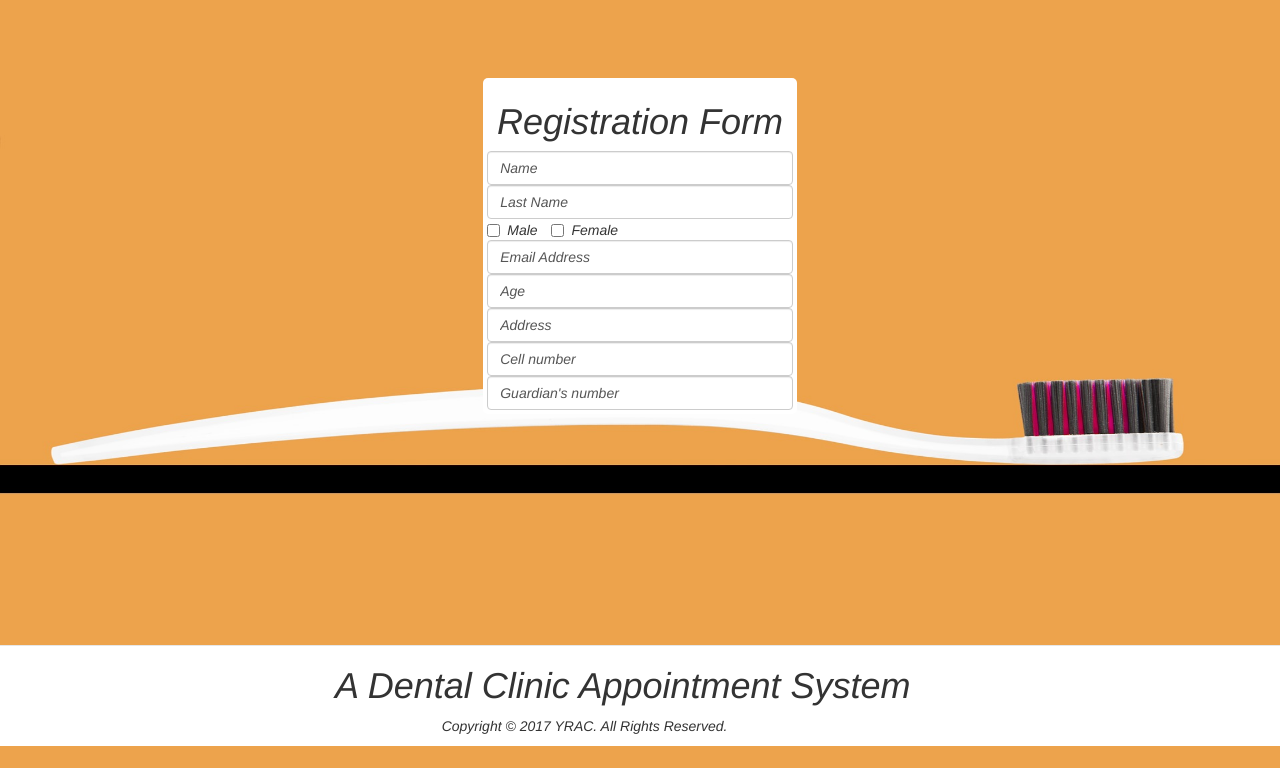
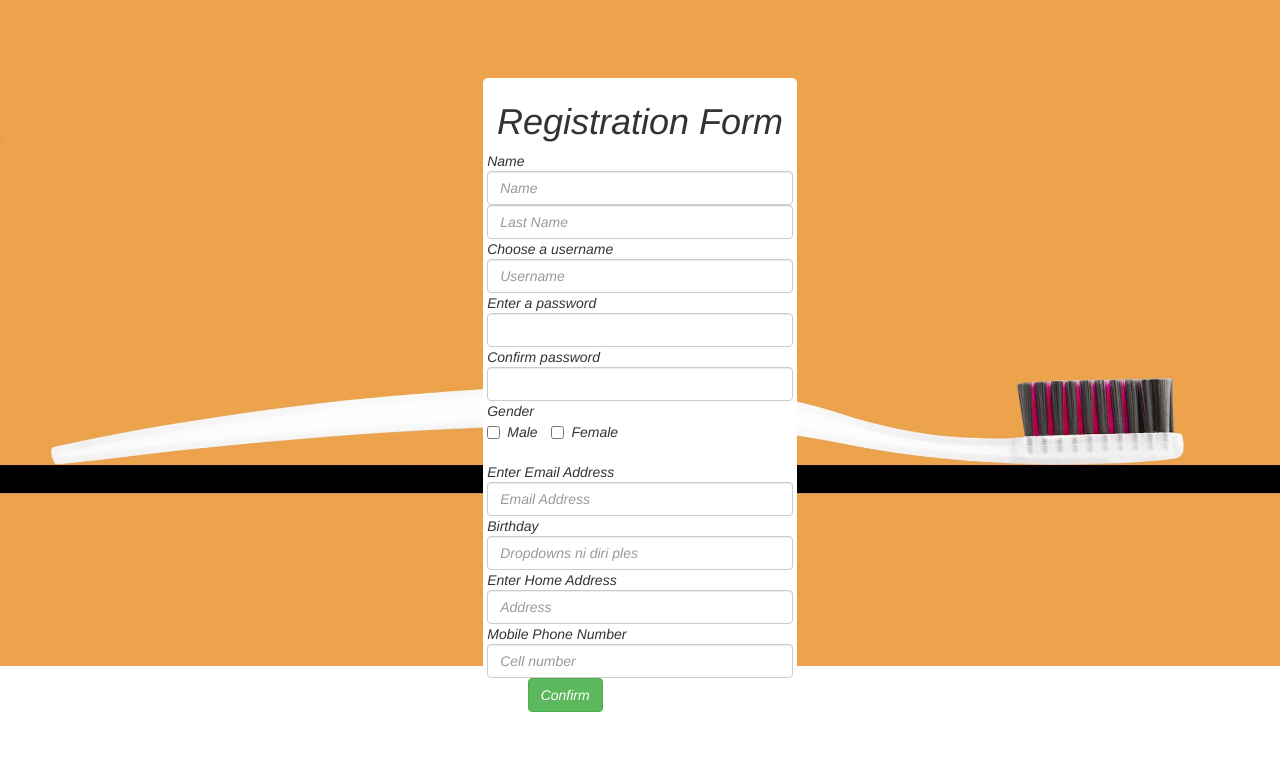
Before and after one commit to ydenzel/dentalclinic, a PHP site: page /Registration.php in a window 1280 px wide. Shown: the part 54-822 px from the top of the page. Before the commit the page ends 800 px from the top, so only its background shows below. Run offline with PHP 8.4, Linux system fonts and the light colour scheme.

Commit message:
Update Registration.php

```diff
--- a/Registration.php
+++ b/Registration.php
@@ -37,24 +37,38 @@
 	<div class="main-body col-xs-12 col-md-4 col-md-offset-4">
 		<div class="row" id="reg-row">
 			<div class="text-center"><h1><em>Registration Form<em></h1></div>
-			<form>
-				<input class="col-xs-12 form-control" type="text" value="Name">
-				<input class="col-xs-12 form-control" type="text" value="Last Name">
-				<label class="checkbox-inline"><input type="checkbox" value="">Male</label>
-				<label class="checkbox-inline"><input type="checkbox" value="">Female</label>
-				<input class="col-xs-12 form-control" type="text" value="Email Address">
-				<input class="col-xs-12 form-control" type="text" value="Age">
-				<input class="col-xs-12 form-control" type="text" value="Address">
-				<input class="col-xs-12 form-control" type="text" value="Cell number">
-				<hr>
-				<input class="col-xs-12 form-control" type="text" value="Guardian's number">
+			<form action="register.php" method="post">
+				Name<br>
+				<input class="col-xs-12 form-control" type="text" placeholder="Name" name="firstname">
+				<input class="col-xs-12 form-control" type="text" placeholder="Last Name" name="lastname">
+				Choose a username<br>
+				<input class="col-xs-12 form-control" type="text" placeholder="Username" name="username">
+				Enter a password<br>
+				<input class="col-xs-12 form-control" type="password">
+				Confirm password<br>
+				<input class="col-xs-12 form-control" type="password" name="password">
+				<br>Gender<br>
+				<label class="checkbox-inline"><input type="checkbox" placeholder="">Male</label>
+				<label class="checkbox-inline"><input type="checkbox" placeholder="">Female</label>
+				<br><br>Enter Email Address<br>
+				<input class="col-xs-12 form-control" type="text" placeholder="Email Address">
+				Birthday<br>
+				<input class="col-xs-12 form-control" type="text" placeholder="Dropdowns ni diri ples">
+				Enter Home Address<br>
+				<input class="col-xs-12 form-control" type="text" placeholder="Address">
+				Mobile Phone Number
+				<input class="col-xs-12 form-control" type="text" placeholder="Cell number">
+
+				<div class="col-md-1 col-md-offset-1">
+									<button  type="submit" class="btn btn-success">Confirm</button>
+							</div>
 			</form>
 		</div>
 	</div>
 </div>
 
 <!---->
-<div class="sub"><?php include "footer.php";?></div>
+<!-- <div class="sub"><?php include "footer.php";?></div> -->
 
 </body>
 
```
